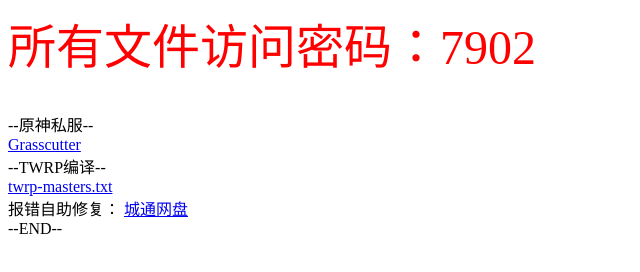
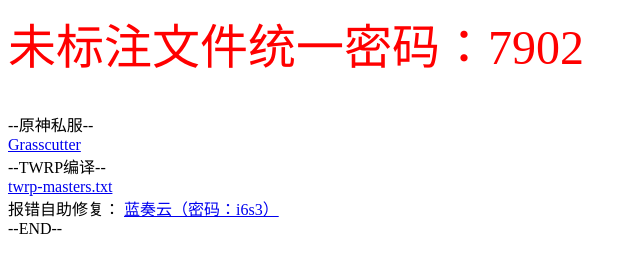
Before and after one commit to Poempoat/poempoat.github.io, a plain HTML site: page index.html in a window 1280 px wide. Shown: the whole page, without its empty margins (0-640 px from the left). Drawn offline with Linux system fonts and the light colour scheme.

Commit message:
Update index.html

```diff
--- a/index.html
+++ b/index.html
@@ -1,9 +1,9 @@
-<p><font size="10" color="red">所有文件访问密码：7902</font></p><br>
+<p><font size="10" color="red">未标注文件统一密码：7902</font></p><br>
 --原神私服-- <br>
 <a href="https://url33.ctfile.com/d/35259933-51544163-5f9acb?p=7902" target="_blank">Grasscutter</a><br/>
 
 --TWRP编译-- <br>
 <a href="https://poempoat.github.io/twrp-masters.txt" target="_blank">twrp-masters.txt</a><br/>
 报错自助修复：
-<a href="https://url33.ctfile.com/d/35259933-51795737-b420ea?p=7902" target="_blank">城通网盘</a><br/>
+<a href="https://wwp.lanzouj.com/b02jounwb" target="_blank">蓝奏云（密码：i6s3）</a><br/>
 --END--
```
